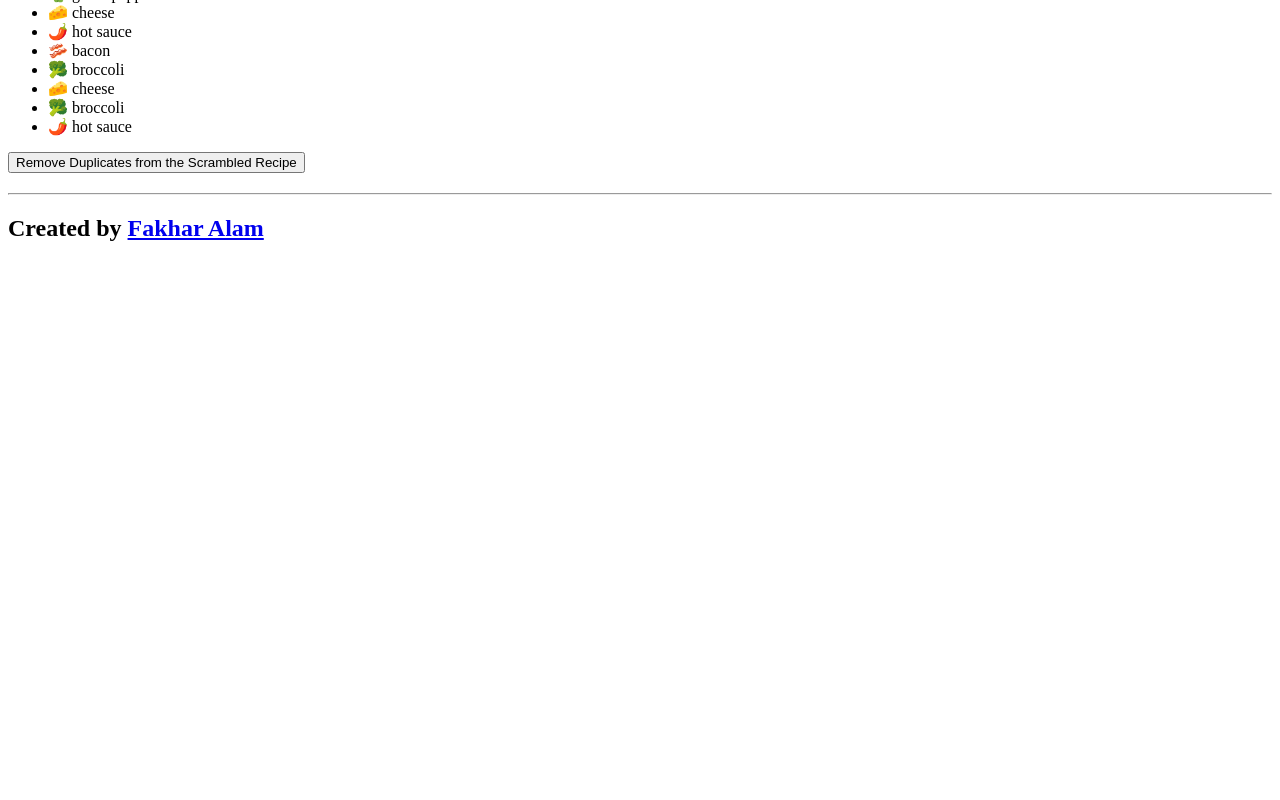
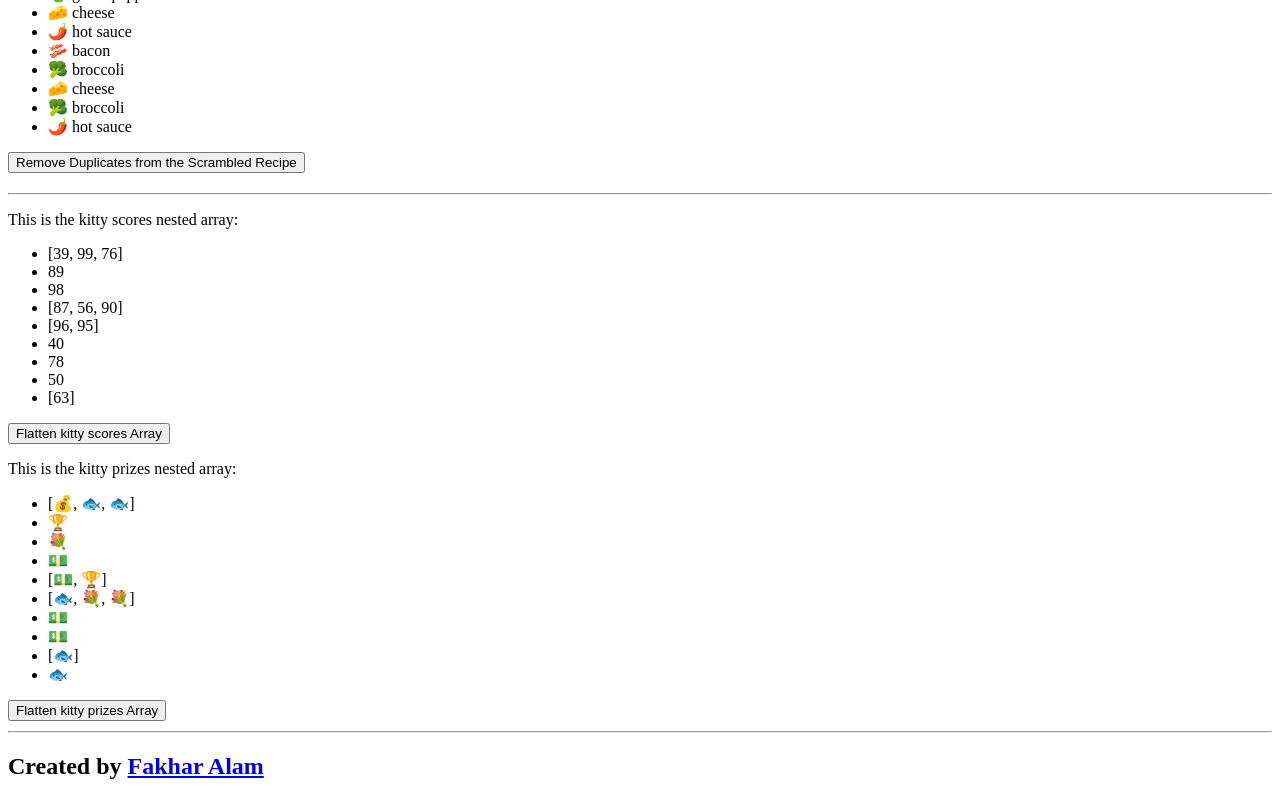
Before and after one commit to ThisisAlam/All-Javascript-challenges-fun-app, a React (Vite) app in the folder javescript-challenges/: page / in a window 1280 px wide. Shown: the part 1312-2112 px from the top of the page. Before the commit the page ends 1574 px from the top, so only its background shows below. Built offline with nearby package versions, Linux system fonts and the light colour scheme.

Commit message:
updated the codebase

```diff
--- a/javescript-challenges/src/App.jsx
+++ b/javescript-challenges/src/App.jsx
@@ -11,6 +11,9 @@ import Palindrom from "./components/Palindrom";
 import RecoverPassword from "./components/RecoverPassword";
 import FrequencyOfLetters from "./components/FrequencyOfLetters";
 import RemoveDupFromRecipe from "./components/RemoveDupFromRecipe";
+
+import FlattenTheArray from "./components/FlattenTheArray";
+
 import "./App.css";
 
 export default function App() {
@@ -75,7 +78,10 @@ export default function App() {
 
         {/* //function to "Remove Duplicates from Recipe" */}
         <RemoveDupFromRecipe />
+        <hr />
 
+        {/* //function to "Flatten the Array" */}
+        <FlattenTheArray />
       </main>
       <hr />
       <footer>
--- /dev/null
+++ b/javescript-challenges/src/components/FlattenTheArray.jsx
@@ -0,0 +1,60 @@
+import React from "react";
+
+export default function FlattenTheArray() {
+    const kittyScores = [
+        [39, 99, 76], 89, 98, [87, 56, 90],
+        [96, 95], 40, 78, 50, [63]
+    ];
+
+    const kittyPrizes = [
+        ["💰", "🐟", "🐟"], "🏆", "💐", "💵", ["💵", "🏆"],
+        ["🐟","💐", "💐"], "💵", "💵", ["🐟"], "🐟"
+    ];
+
+    function flattenArray(array) {
+        let result = [];
+        for (let i = 0; i < array.length; i++) {
+            if (Array.isArray(array[i])) {
+                result = result.concat(flattenArray(array[i]));
+            } else {
+                result.push(array[i]);
+            }
+        }
+        return result;
+    }
+    const [flattenedScores, setFlattenedScores] = React.useState([]);
+    const [flattenedPrizes, setFlattenedPrizes] = React.useState([]);
+
+    return(
+        <div className="flatten-the-array-game">
+
+            <p> This is the kitty scores nested array:</p>
+            <ul>
+                {kittyScores.map((score, index) => (
+                    <li key={index}>{Array.isArray(score) ? `[${score.join(", ")}]` : score}</li>
+                ))}
+            </ul>
+            <button onClick={() => setFlattenedScores(flattenArray(kittyScores))}>
+                Flatten kitty scores Array
+            </button>
+            <div style={{margin: "10px 0"}}>
+                    {flattenedScores.join(", ")}
+            </div>
+
+            <p>This is the kitty prizes nested array:</p>
+            <ul>
+                {kittyPrizes.map((prize, index) => (
+                    <li key={index}>{Array.isArray(prize) ? `[${prize.join(", ")}]` : prize}</li>
+                ))}
+            </ul>
+            <button onClick={() => setFlattenedPrizes(flattenArray(kittyPrizes))}>
+                Flatten kitty prizes Array
+            </button>
+            <div style={{margin: "10px 0"}}>
+                    {flattenedPrizes.join(", ")}
+            </div>
+
+        </div>
+    )
+
+}
```
